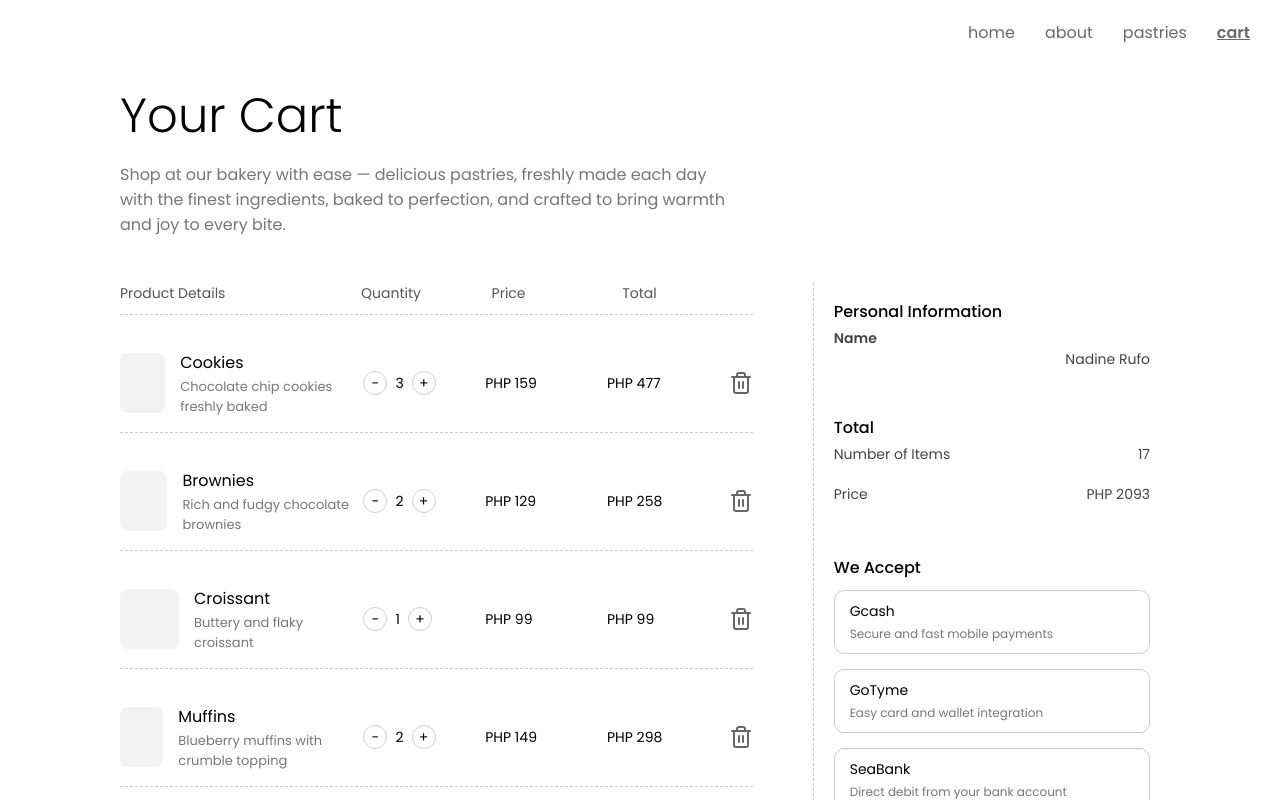
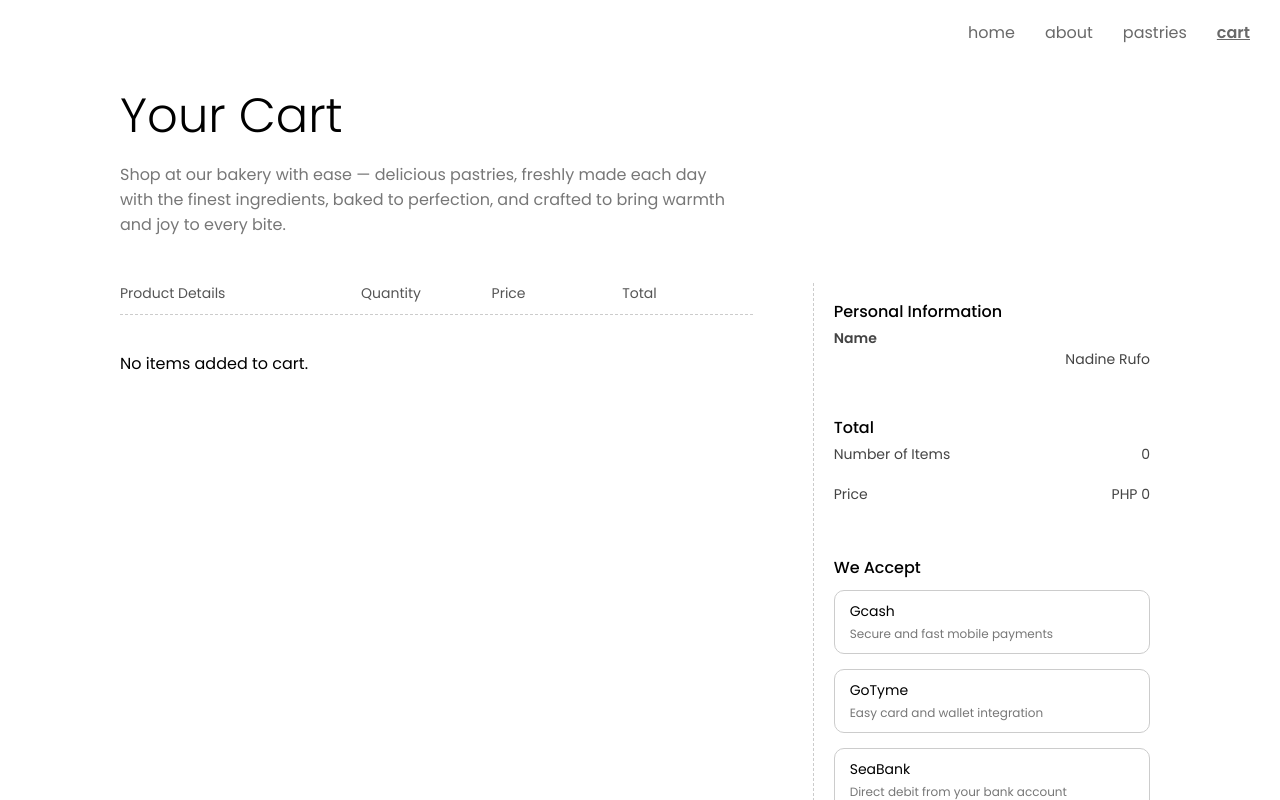
Before and after one commit to marianadine/maisonsucre, a React (Create React App) app: page /cart in a window 1280 px wide. Shown: the top 800 px of the page. Built offline with nearby package versions, Linux system fonts and the light colour scheme.

Commit message:
add to cart from pastry

```diff
--- a/src/App.js
+++ b/src/App.js
@@ -1,12 +1,15 @@
 import './App.css';
 import WebController from './controller/WebController';
 import { BrowserRouter as Router } from "react-router-dom";
+import { CartProvider } from "./context/CartContext";
 
 function App() {
   return (
     <div className="App">
       <Router>
-        <WebController />
+        <CartProvider>
+          <WebController />
+        </CartProvider>
       </Router>
     </div>
   );
--- a/src/components/Cart.jsx
+++ b/src/components/Cart.jsx
@@ -6,44 +6,42 @@ import { Trash2 } from "lucide-react"
 import { FaFacebookF, FaInstagram, FaTiktok } from "react-icons/fa";
 import { SiGmail } from "react-icons/si";
 
+import { useCart } from "../context/CartContext";
+
 const Cart = () => {
-  const [cartItems, setCartItems] = useState([
-    { id: 1, name: "Cookies", desc: "Chocolate chip cookies freshly baked", price: 159, qty: 3 },
-    { id: 2, name: "Brownies", desc: "Rich and fudgy chocolate brownies", price: 129, qty: 2 },
-    { id: 3, name: "Croissant", desc: "Buttery and flaky croissant", price: 99, qty: 1 },
-    { id: 4, name: "Muffins", desc: "Blueberry muffins with crumble topping", price: 149, qty: 2 },
-    { id: 5, name: "Cinnamon Roll", desc: "Sweet cinnamon swirls with glaze", price: 129, qty: 4 },
-    { id: 6, name: "Cupcake", desc: "Vanilla cupcakes with buttercream frosting", price: 89, qty: 5 },
-  ])
+  const { cartItems, increaseQty, decreaseQty, deleteItem } = useCart();
+  const [selectedPayment, setSelectedPayment] = useState(null);
 
-  const [selectedPayment, setSelectedPayment] = useState(null)
+  const parsePrice = (price) => {
+    if (!price) return 0;
+    return parseFloat(price.replace("PHP", "").trim());
+  };
 
+  const totalItems = cartItems?.length
+    ? cartItems.reduce((acc, item) => acc + Number(item.qty), 0)
+    : 0;
 
-  const increaseQty = (id) => {
-    setCartItems(cartItems.map(item =>
-      item.id === id ? { ...item, qty: item.qty + 1 } : item
-    ))
-  }
+  const totalPrice = cartItems?.length
+    ? cartItems.reduce((acc, item) => acc + parsePrice(item.price) * Number(item.qty), 0)
+    : 0;
 
-  const decreaseQty = (id) => {
-    setCartItems(cartItems.map(item =>
-      item.id === id && item.qty > 1 ? { ...item, qty: item.qty - 1 } : item
-    ))
-  }
-
-  const deleteItem = (id) => {
-    setCartItems(cartItems.filter(item => item.id !== id))
-  }
-
-  const totalItems = cartItems.reduce((acc, item) => acc + item.qty, 0)
-  const totalPrice = cartItems.reduce((acc, item) => acc + item.price * item.qty, 0)
 
   return (
     <div>
       <section className='container cart-section'>
         <h1 className='thin-poppins-text'>Your Cart</h1>
-        <p className='poppins-text' style={{ marginTop: '-30px', fontSize: '16px', color: '#777', width: '60%' }}>
-          Shop at our bakery with ease — delicious pastries, freshly made each day with the finest ingredients, baked to perfection, and crafted to bring warmth and joy to every bite.
+        <p
+          className='poppins-text'
+          style={{
+            marginTop: '-30px',
+            fontSize: '16px',
+            color: '#777',
+            width: '60%'
+          }}
+        >
+          Shop at our bakery with ease — delicious pastries, freshly made each
+          day with the finest ingredients, baked to perfection, and crafted to
+          bring warmth and joy to every bite.
         </p>
 
         <div className="cart-layout">
@@ -56,7 +54,12 @@ const Cart = () => {
               <span>Total</span>
             </div>
 
-            {cartItems.map((item) => (
+            {cartItems.length === 0 ? (
+              <div className="empty-cart">
+                <p>No items added to cart.</p>
+              </div>
+            ) : (
+              cartItems.map((item) => (
                 <div className="cart-row" key={item.id}>
                   <div className="product-details">
                     <div className="product-photo"></div>
@@ -72,12 +75,13 @@ const Cart = () => {
                     <button onClick={() => increaseQty(item.id)}>+</button>
                   </div>
 
-                <p>PHP {item.price}</p>
-                <p>PHP {item.price * item.qty}</p>
+                  <p>PHP {parsePrice(item.price).toFixed(2)}</p>
+                  <p>PHP {(parsePrice(item.price) * Number(item.qty)).toFixed(2)}</p>
 
                   <Trash2 className="delete-icon" onClick={() => deleteItem(item.id)} />
                 </div>
-            ))}
+              ))
+            )}
           </div>
 
           {/* RIGHT SIDE: PERSONAL INFO + PAYMENT */}
@@ -86,8 +90,12 @@ const Cart = () => {
             <p><strong>Name</strong><br /> Nadine Rufo</p>
 
             <h3>Total</h3>
-            <p style={{ marginBottom: '-10px' }}>Number of Items <span>{totalItems}</span></p>
-            <p>Price <span>PHP {totalPrice}</span></p>
+            <p style={{ marginBottom: '-10px' }}>
+              Number of Items <span>{totalItems}</span>
+            </p>
+            <p>
+              Price <span>PHP {totalPrice}</span>
+            </p>
 
             <h4>We Accept</h4>
             {["Gcash", "GoTyme", "SeaBank"].map((method) => (
@@ -104,7 +112,9 @@ const Cart = () => {
                 </p>
               </div>
             ))}
-            <button className="cartpreorder-btn">Pre-order</button>
+            <button className="cartpreorder-btn" disabled={cartItems.length === 0}>
+              Pre-order
+            </button>
           </div>
         </div>
       </section>
--- a/src/components/Pastries.jsx
+++ b/src/components/Pastries.jsx
@@ -31,9 +31,12 @@ import waffle2 from '../imgs/products/waffle2.png'
 import { FaFacebookF, FaInstagram, FaTiktok } from "react-icons/fa";
 import { SiGmail } from "react-icons/si";
 
+import { useCart } from "../context/CartContext";
+
 const Pastries = () => {
   const cookies = [
     {
+      id: "cookie1",
       img: cookies1,
       name: "Dulce De Leche Cookie",
       price: "PHP 129.50",
@@ -43,6 +46,7 @@ const Pastries = () => {
       category: "Cookies"
     },
     {
+      id: "cookie2",
       img: cookies2,
       name: "Dark Chocolate Macadamia",
       price: "PHP 139.50",
@@ -52,6 +56,7 @@ const Pastries = () => {
       category: "Cookies"
     },
     {
+      id: "cookie3",
       img: cookies3,
       name: "Chocolate Chip Cookie",
       price: "PHP 119.50",
@@ -61,6 +66,7 @@ const Pastries = () => {
       category: "Cookies"
     },
     {
+      id: "cookie4",
       img: cookies4,
       name: "Red Velvet Cookie",
       price: "PHP 129.00",
@@ -70,6 +76,7 @@ const Pastries = () => {
       category: "Cookies"
     },
     {
+      id: "cookie5",
       img: cookies5,
       name: "Cookies and Cream Cookie",
       price: "PHP 149.00",
@@ -79,6 +86,7 @@ const Pastries = () => {
       category: "Cookies"
     },
     {
+      id: "cookie6",
       img: cookies6,
       name: "Chocnut Cookie",
       price: "PHP 135.00",
@@ -91,6 +99,7 @@ const Pastries = () => {
 
   const croissants = [
     {
+      id: "croissant1",
       img: croissant1,
       name: "Cheddar Onion Croissant",
       price: "PHP 89.00",
@@ -100,6 +109,7 @@ const Pastries = () => {
       category: "Croissants"
     },
     {
+      id: "croissant2",
       img: croissant2,
       name: "Banana Chocolate Croissant",
       price: "PHP 99.00",
@@ -109,6 +119,7 @@ const Pastries = () => {
       category: "Croissants"
     },
     {
+      id: "croissant3",
       img: croissant3,
       name: "Ube Almond Croissant",
       price: "PHP 109.00",
@@ -118,6 +129,7 @@ const Pastries = () => {
       category: "Croissants"
     },
     {
+      id: "croissant4",
       img: croissant4,
       name: "Butter Croissant",
       price: "PHP 129.00",
@@ -127,6 +139,7 @@ const Pastries = () => {
       category: "Croissants"
     },
     {
+      id: "croissant5",
       img: croissant5,
       name: "Pistachio Croissant",
       price: "PHP 119.00",
@@ -136,6 +149,7 @@ const Pastries = () => {
       category: "Croissants"
     },
     {
+      id: "croissant6",
       img: croissant6,
       name: "Coffee Croissant",
       price: "PHP 135.00",
@@ -148,6 +162,7 @@ const Pastries = () => {
 
   const brownies = [
     {
+      id: "brownie1",
       img: brownies1,
       name: "Classic Brownie",
       price: "PHP 79.00",
@@ -157,6 +172,7 @@ const Pastries = () => {
       category: "Brownies"
     },
     {
+      id: "brownie2",
       img: brownies2,
       name: "Tiramisu Brownie",
       price: "PHP 89.00",
@@ -166,6 +182,7 @@ const Pastries = () => {
       category: "Brownies"
     },
     {
+      id: "brownie3",
       img: brownies3,
       name: "S'mores Brownie",
       price: "PHP 95.00",
@@ -178,6 +195,7 @@ const Pastries = () => {
 
   const tiramisu = [
     {
+      id: "tiramisu1",
       img: tiramisu1,
       name: "Classic Tiramisu",
       price: "PHP 199.00",
@@ -187,6 +205,7 @@ const Pastries = () => {
       category: "Tiramisu"
     },
     {
+      id: "tiramisu2",
       img: tiramisu2,
       name: "Matcha Tiramisu",
       price: "PHP 209.00",
@@ -199,6 +218,7 @@ const Pastries = () => {
 
   const waffles = [
     {
+      id: "waffle1",
       img: waffle1,
       name: "Classic Stroopwafel",
       price: "PHP 149.00",
@@ -208,6 +228,7 @@ const Pastries = () => {
       category: "Waffles"
     },
     {
+      id: "waffle2",
       img: waffle2,
       name: "Almond Chocolate Stroopwafel",
       price: "PHP 159.00",
@@ -252,8 +273,10 @@ const Pastries = () => {
     setTooltip({ ...tooltip, visible: false });
   };
 
-  const handleAddToCart = (item) => {
-    console.log("Added to cart:", item.name);
+  const { addToCart } = useCart();
+
+  const handleAddToCart = (pastry) => {
+    addToCart(pastry);
   };
 
   return (
@@ -311,11 +334,12 @@ const Pastries = () => {
 
               <button
                 className="add-to-cart-btn"
-                onClick={() => handleAddToCart(item)}
+                onClick={() => addToCart(item)}
                 aria-label={`Add ${item.name} to cart`}
               >
                 <FaShoppingCart />
               </button>
+
             </div>
           ))}
 
```
Lines whose indentation alone changed are shown as unchanged.
